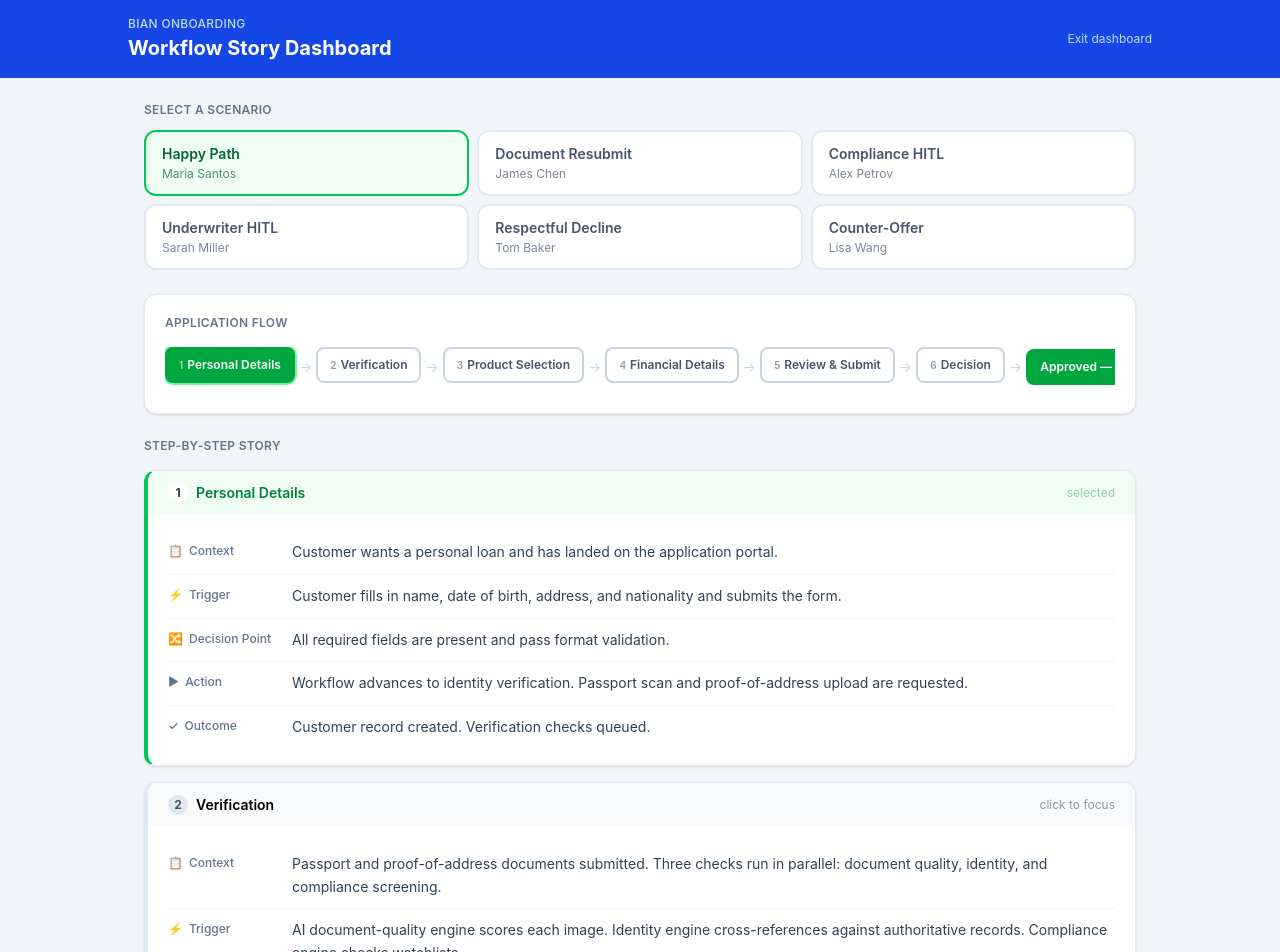
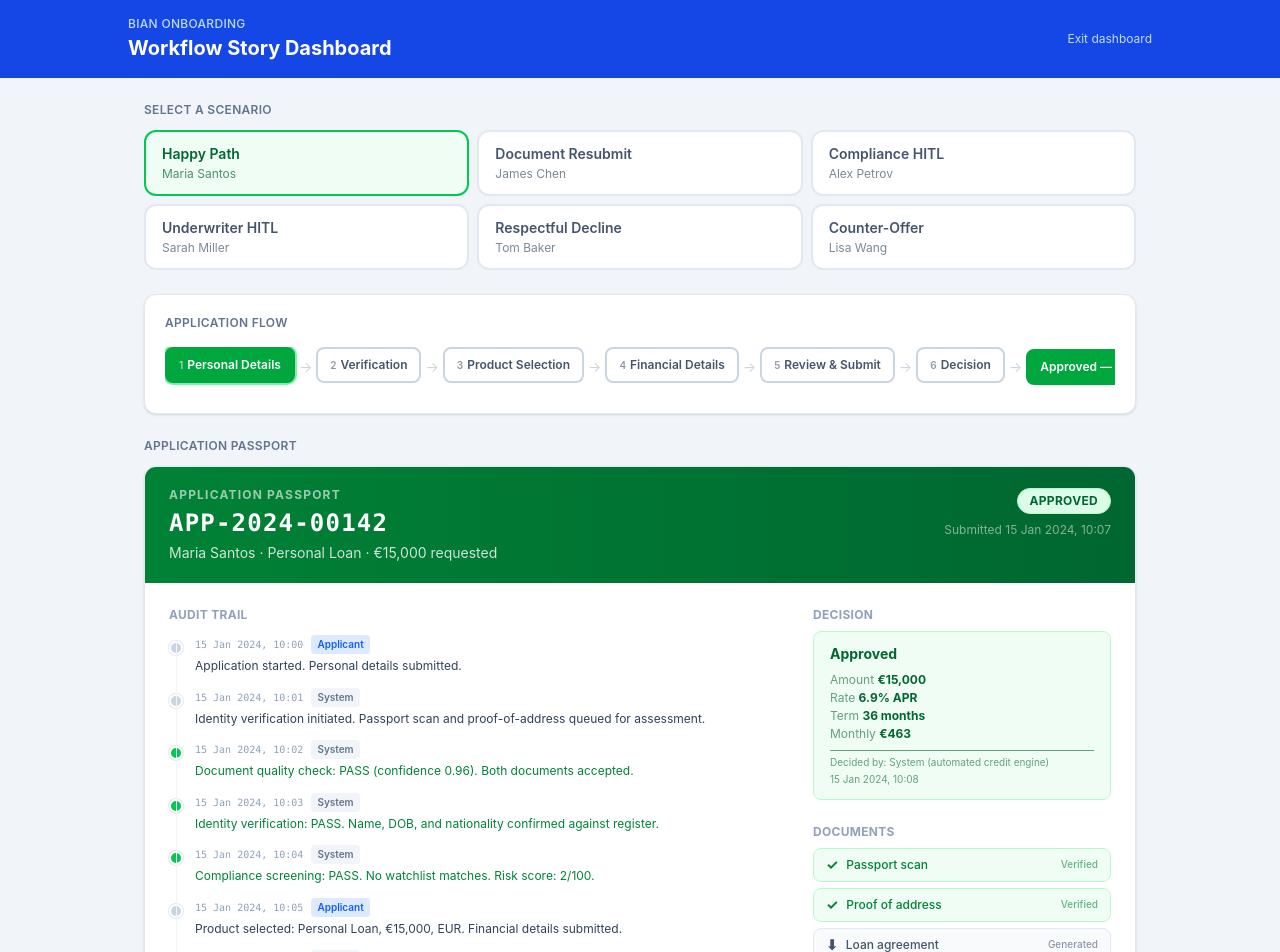
Before and after one commit to DimosGougousis/KYC_LOAN, a React (Vite) app: page /dashboard in a window 1280 px wide. Shown: the top 952 px of the page. Built offline with nearby package versions, Linux system fonts and the light colour scheme.

Commit message:
feat: integrate ApplicationPassport into Dashboard between flow diagram and narrative cards

```diff
--- a/src/pages/Dashboard.tsx
+++ b/src/pages/Dashboard.tsx
@@ -3,6 +3,7 @@
 import type { OutcomeColor } from '../data/storyScripts';
 import FlowDiagram from '../components/dashboard/FlowDiagram';
 import NarrativeCard from '../components/dashboard/NarrativeCard';
+import ApplicationPassport from '../components/dashboard/ApplicationPassport';
 
 const PERSONA_TAB_ACTIVE: Record<OutcomeColor, string> = {
   green: 'border-green-500 bg-green-50 text-green-800',
@@ -73,6 +74,15 @@
           />
         </section>
 
+        {/* Application Passport */}
+        <section>
+          <h2 className="text-xs font-semibold text-slate-500 uppercase tracking-wide mb-3">Application passport</h2>
+          <ApplicationPassport
+            passport={persona.passport}
+            outcomeColor={persona.outcomeColor}
+          />
+        </section>
+
         {/* Narrative cards */}
         <section className="space-y-4">
           <h2 className="text-xs font-semibold text-slate-500 uppercase tracking-wide">Step-by-step story</h2>
```
